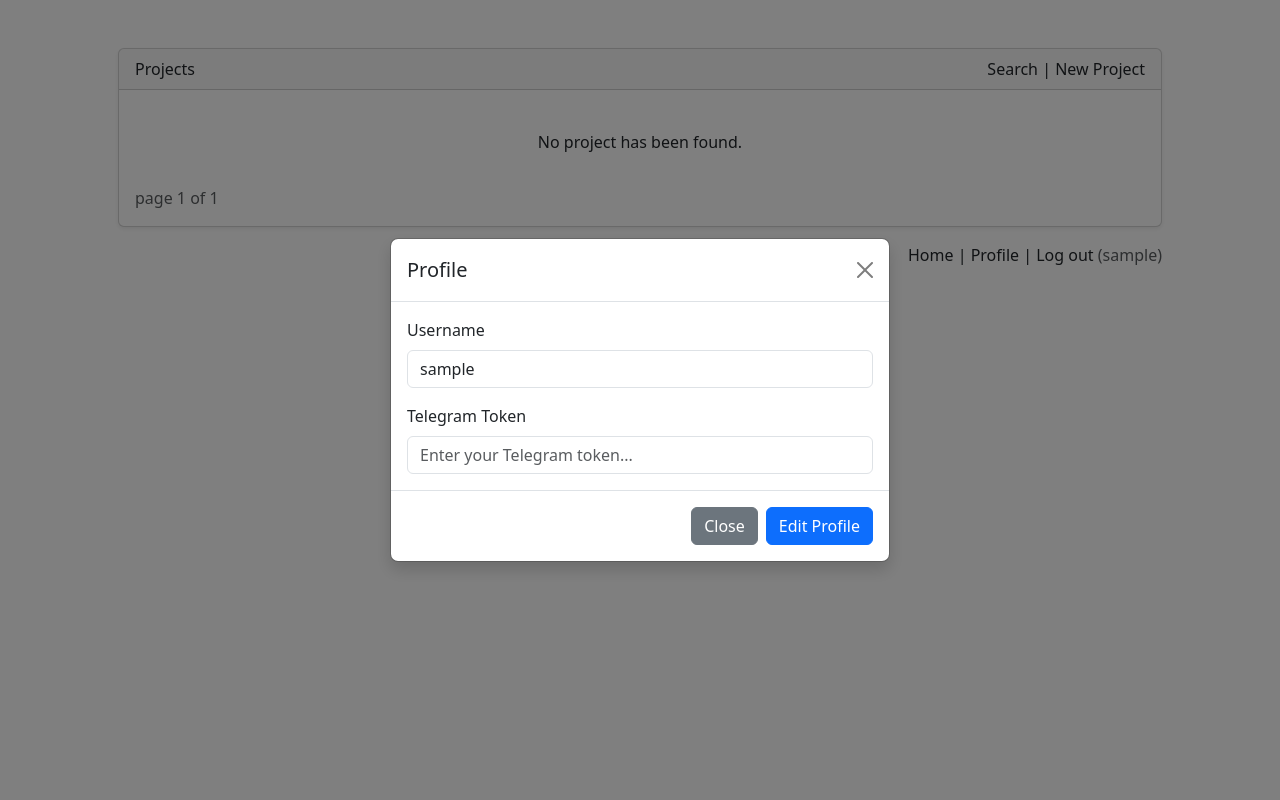
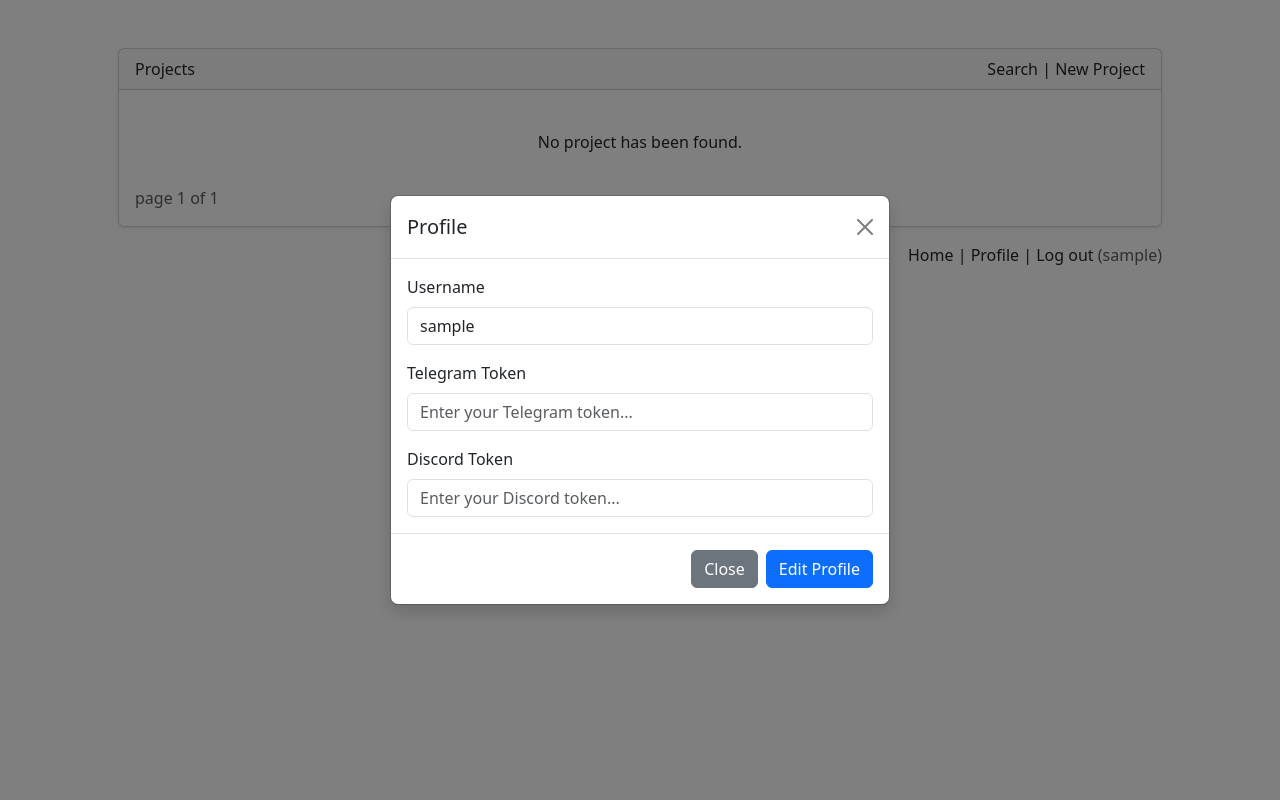
Before and after one commit to ashlog-rest/ashlog, a Django app: page / in a window 1280 px wide, after a click on "Profile". Run offline with Django 4.2, Linux system fonts and the light colour scheme; the visitor is signed in with stand-in values (Sample User, id 1); data that the repository does not hold is empty; some libraries are stand-ins or nearby versions.

```diff
--- a/authentication/models.py
+++ b/authentication/models.py
@@ -12,6 +12,7 @@ class User(AbstractBaseUser, PermissionsMixin):
     username = models.CharField(
         _('username'), max_length=30, unique=True, primary_key=True)
     telegram_token = EncryptedCharField(max_length=46, blank=True)
+    discord_token = EncryptedCharField(max_length=59, blank=True)
     is_staff = models.BooleanField(default=False)
     is_superuser = models.BooleanField(default=False)
 
--- a/web/templates/components/modals/profile.html
+++ b/web/templates/components/modals/profile.html
@@ -23,12 +23,22 @@
 
       <label for="telegram_token" class="form-label mt-3">Telegram Token</label>
       <input
-        type="text"
+        type="password"
         id="telegram_token"
         name="telegram_token"
         value="{{user.telegram_token}}"
         class="form-control"
         placeholder="Enter your Telegram token..."
+      >
+
+      <label for="discord_token" class="form-label mt-3">Discord Token</label>
+      <input
+        type="password"
+        id="discord_token"
+        name="discord_token"
+        value="{{user.discord_token}}"
+        class="form-control"
+        placeholder="Enter your Discord token..."
       >
     </div>
 
--- a/web/views.py
+++ b/web/views.py
@@ -42,8 +42,11 @@ def edit_profile_view(request, username=None):
         user = User.objects.get(username=username)
         if user == request.user:
             new_telegram_token = request.POST.get('telegram_token')
+            new_discord_token = request.POST.get('discord_token')
             if new_telegram_token:
                 user.telegram_token = new_telegram_token
+            if new_discord_token:
+                user.discord_token = new_discord_token
             user.save()
     return redirect('/')
 
```
Also changed, not shown: api/views.py (+7 -0 lines), common/util.py (+11 -0 lines), authentication/migrations/0004_user_discord_token.py (added).
